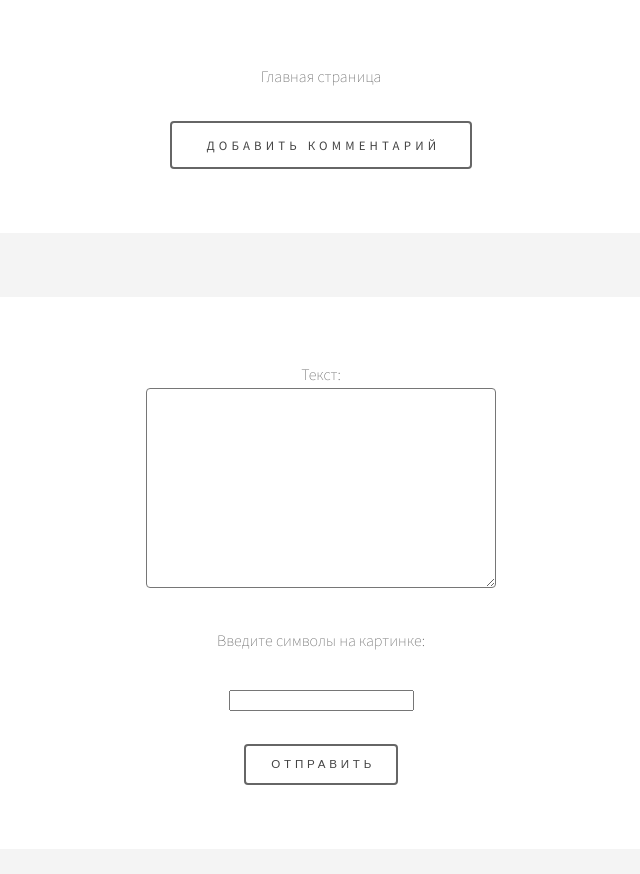
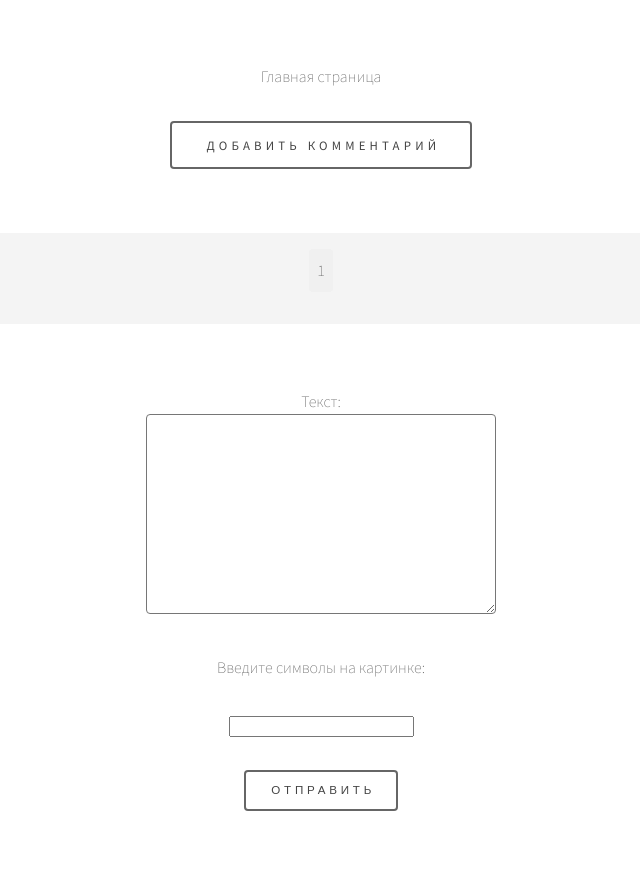
Before and after one commit to mamontov-cpp/simple-guest-ci, a CodeIgniter app: page /database/ in a window 1280 px wide. Shown: the part 665-1539 px from the top of the page, without its empty margins (319-959 px from the left). Run offline with CodeIgniter, Linux system fonts and the light colour scheme; the visitor is signed in with stand-in values (Sample User, id 1); data that the repository does not hold is empty.

Commit message:
Отображение постранички  на главной.

```diff
--- a/application/controllers/Ajax.php
+++ b/application/controllers/Ajax.php
@@ -46,7 +46,7 @@ class Ajax extends CI_Controller
 			if ($this->ion_auth->logged_in()) {
 				$this->captcha_model->deleteOldEntries();
 				$captchaValidationResult = $this->captcha_model->checkCAPTCHA($this->input->post("captcha_id"), $this->input->post("captcha_word"));
-				if ($captchaValidationResult->ok ) {
+				if ($captchaValidationResult->ok || true ) {
 					$userId = $this->ion_auth->get_user_id();
 					$text = $this->input->post("text");
 					try {
--- a/application/controllers/Mainpage.php
+++ b/application/controllers/Mainpage.php
@@ -36,8 +36,11 @@ class Mainpage extends CI_Controller
 		$this->captcha_model->deleteOldEntries();
 		$data['captcha'] = $this->captcha_model->makeCAPTCHAEntry();
 
-        //$count = $this->posts_model->getPagesCount();
-        //var_dump($count);
+		// Отключаем скрипты в футере - их надо подключать до кастомного когда
+		$data["noScriptsInFooter"] = true;
+		$count = $this->posts_model->getPagesCount();
+		$data["pagesCount"] = $count;
+		$data["currentPage"] = 1;
         //var_dump($this->posts_model->getPage($count));
 		$this->load->view('index', $data);
 	}
--- a/application/views/include/footer.php
+++ b/application/views/include/footer.php
@@ -1,13 +1,19 @@
 <?php
 defined('BASEPATH') OR exit('No direct script access allowed');
 /* Шаблон  для футера страницы */
+$addScripts = true;
+if (isset($noScriptsInFooter)) {
+    $addScripts = false;
+}
 ?>
 <footer id="footer">
     <p class="copyright">&copy; 2019. Unknown</p>
 </footer>
 </div>
-<script src="/assets/js/jquery.min.js"></script>
-<script src="/assets/js/skel.min.js"></script>
-<script src="/assets/js/main.js"></script>
+<?php if ($addScripts):?>
+    <script src="/assets/js/jquery.min.js"></script>
+	<script src="/assets/js/skel.min.js"></script>
+	<script src="/assets/js/main.js"></script>
+<?php endif;?>
 </body>
 </html>
--- a/application/views/index.php
+++ b/application/views/index.php
@@ -3,11 +3,19 @@ defined('BASEPATH') OR exit('No direct script access allowed');
 /* Шаблон  для страницы индекса */
 $this->view('include/header');
 ?>
+<div class="content-wrapper">
 	<section id="intro" class="main">
 		<p>Главная страница</p>
 		<ul class="actions">
 			<li><a href="/" class="button big">Добавить комментарий</a></li>
 		</ul>
+	</section>
+</div>
+<section class="pagination-container">
+	<div class="pagination">
+		<div class="pagination-row">
+		</div>
+	</div>
 </section>
 <section class="large-block main">
 	<?php if ($this->ion_auth->logged_in()):?>
@@ -33,7 +41,11 @@ $this->view('include/header');
 		<p><a href="/auth/login/">Авторизуйтесь</a> или <a href="/auth/register">Зарегистрируйтесь</a>, чтобы оставлять комментарии.</p>
 	<?php endif;?>
 </section>
+<script src="/assets/js/jquery.min.js"></script>
+<script src="/assets/js/skel.min.js"></script>
+<script src="/assets/js/main.js"></script>
 <script type="text/javascript">
+	showPagination(<?php echo (string)$pagesCount?>, <?php echo (string)$currentPage?>);
 	window["csrf_hash"] = "<?php echo $csrf_hash?>";
 </script>
 <?php
--- a/assets/css/main.css
+++ b/assets/css/main.css
@@ -651,3 +651,51 @@ p.save-btn-edit-wrapper {
 	display: inline-block;
 	text-align: right;
 }
+
+/* Постраничка */
+
+.pagination {
+	display: table;
+	margin: 1em auto 2em;
+}
+
+.pagination-row {
+	display: table-row;
+}
+
+
+.pagination-item {
+	display: table-cell;
+	padding: 0.5em;
+	text-align: center;
+	vertical-align: middle;
+}
+
+.pagination-item-active {
+	background-color: #ffffff;
+	border-radius: 4px;
+}
+
+.pagination-item-current {
+	background-color: rgb(240, 240, 240);
+	border-radius: 4px;
+}
+
+.post {
+	position: relative;
+}
+
+.posts-name {
+	text-align: left;
+	border-bottom: dotted 1px;
+	top: 1em;
+	left: 1em;
+}
+
+.posts-date {
+	text-align: right;
+	border-bottom: dotted 1px;
+	position: absolute;
+	top: 1em;
+	right: 1em;
+}
--- a/assets/js/main.js
+++ b/assets/js/main.js
@@ -1,3 +1,63 @@
+/**
+ * Показывает постраничку
+ * @param {Number} pageCount число страниц
+ * @param {Number} currentPage текущая страница
+ */
+var showPagination = function(pageCount, currentPage)  {
+	// 7 определено таким образом - первая + последняя + по две обрамляющие кнопки с одной стороны для текущей страницы
+	var result = "", i = 1;
+	var row  = $(".pagination-row");
+	if (pageCount === 0) {
+		row.html("");
+	}
+	if (pageCount <= 7) {
+		for (;i <= pageCount; i++) {
+			if (i !== currentPage) {
+				result += "<div class=\"pagination-item pagination-item-active\"><a href=\"/ajax/posts/get_page/" + i + "/\">" + i + "</a></div>";
+			} else {
+				result += "<div class=\"pagination-item pagination-item-current\">" + i + "</div>";
+			}
+		}
+	} else {
+		if (i < 5) {
+			for (; i <= 6; i++) {
+				if (i !== currentPage) {
+					result += "<div class=\"pagination-item pagination-item-active\"><a href=\"/ajax/posts/get_page/" + i + "/\">" + i + "</a></div>";
+				} else {
+					result += "<div class=\"pagination-item pagination-item-current\">" + i + "</div>";
+				}
+			}
+			result += "<div class=\"pagination-item\">...</div>";
+			result += "<div class=\"pagination-item pagination-item-active\"><a href=\"/ajax/posts/get_page/" + pageCount + "/\">" + pageCount + "</a></div>";
+		} else {
+			if (pageCount - currentPage < 4) {
+				result += "<div class=\"pagination-item pagination-item-active\"><a href=\"/ajax/posts/get_page/1/\">1</a></div>";
+				result += "<div class=\"pagination-item\">...</div>";
+				for (i = pageCount - 5; i <= pageCount; i++) {
+					if (i !== currentPage) {
+						result += "<div class=\"pagination-item pagination-item-active\"><a href=\"/ajax/posts/get_page/" + i + "/\">" + i + "</a></div>";
+					} else {
+						result += "<div class=\"pagination-item pagination-item-current\">" + i + "</div>";
+					}
+				}
+			} else {
+				result += "<div class=\"pagination-item pagination-item-active\"><a href=\"/ajax/posts/get_page/1/\">1</a></div>";
+				result += "<div class=\"pagination-item\">...</div>";
+				for (i = currentPage - 2; i <= currentPage + 2; i++) {
+					if (i !== currentPage) {
+						result += "<div class=\"pagination-item pagination-item-active\"><a href=\"/ajax/posts/get_page/" + i + "/\">" + i + "</a></div>";
+					} else {
+						result += "<div class=\"pagination-item pagination-item-current\">" + i + "</div>";
+					}
+					result += "<div class=\"pagination-item\">...</div>";
+					result += "<div class=\"pagination-item pagination-item-active\"><a href=\"/ajax/posts/get_page/" + pageCount + "/\">" + pageCount + "</a></div>";
+				}
+			}
+		}
+	}
+	row.html(result);
+};
+
 (function($) {
 	skel.breakpoints({
 		xlarge: '(max-width: 1680px)',
```
Lines whose indentation alone changed are shown as unchanged.
